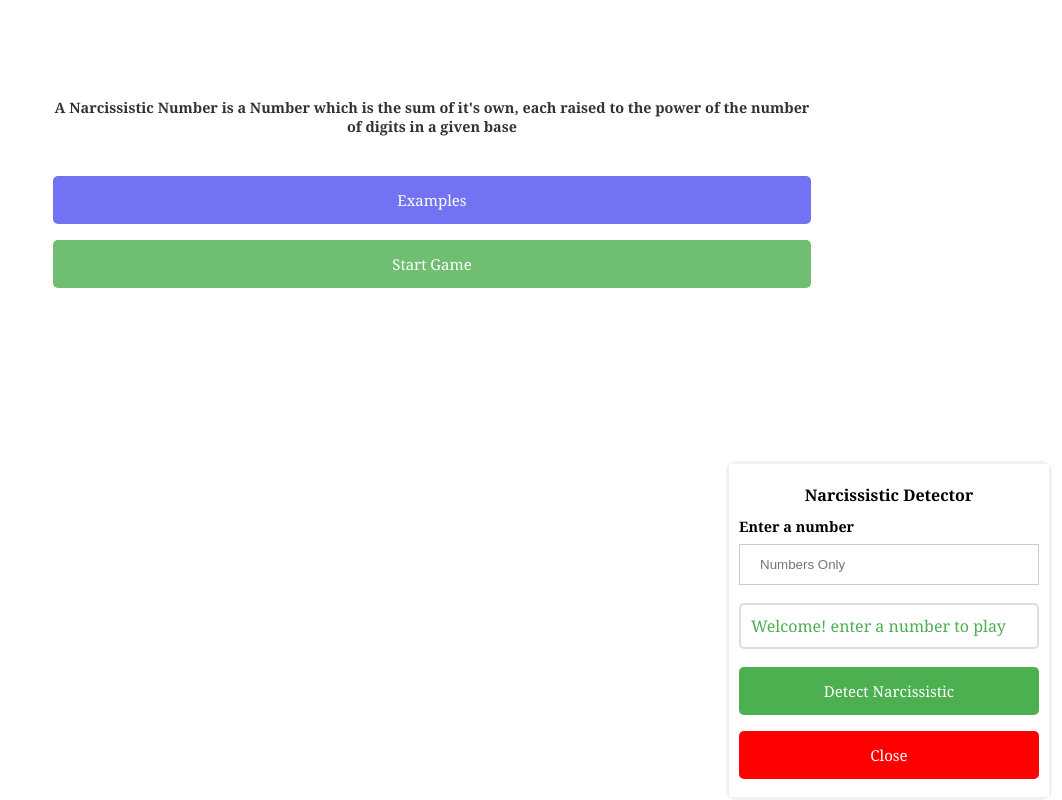
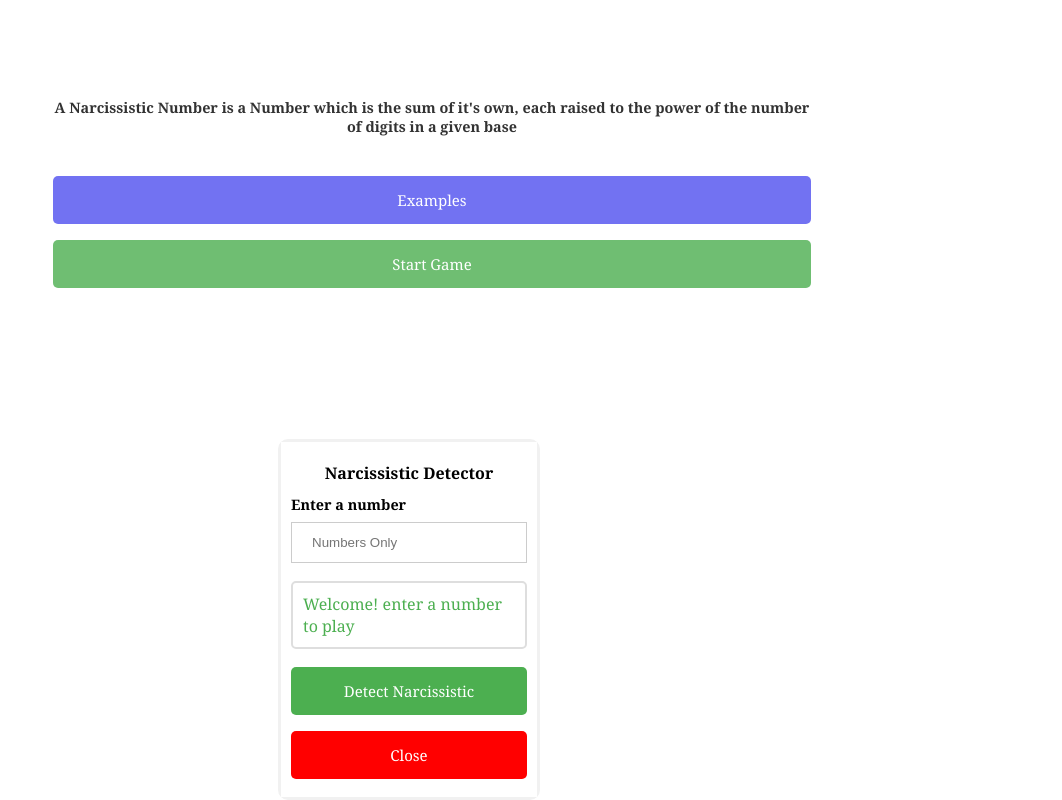
Before and after one commit to Akinmyde/Narcissistic, a plain HTML site: page index.html in a window 1280 px wide. Both pictures are taken after a click on the button "Start Game". Shown: the whole page, without its empty margins (218-1280 px from the left). Drawn offline with Linux system fonts and the light colour scheme.

Commit message:
style update\

```diff
--- a/style.css
+++ b/style.css
@@ -49,9 +49,11 @@ button {
     display: none;
     position: fixed;
     bottom: 0;
+    margin: 0% 40%;
+    width: 20%;
     right: 10px;
+    border-radius: 10px;
     border: 3px solid #f1f1f1;
-    /* z-index: 9; */
 }
 
 .cancel {
```
